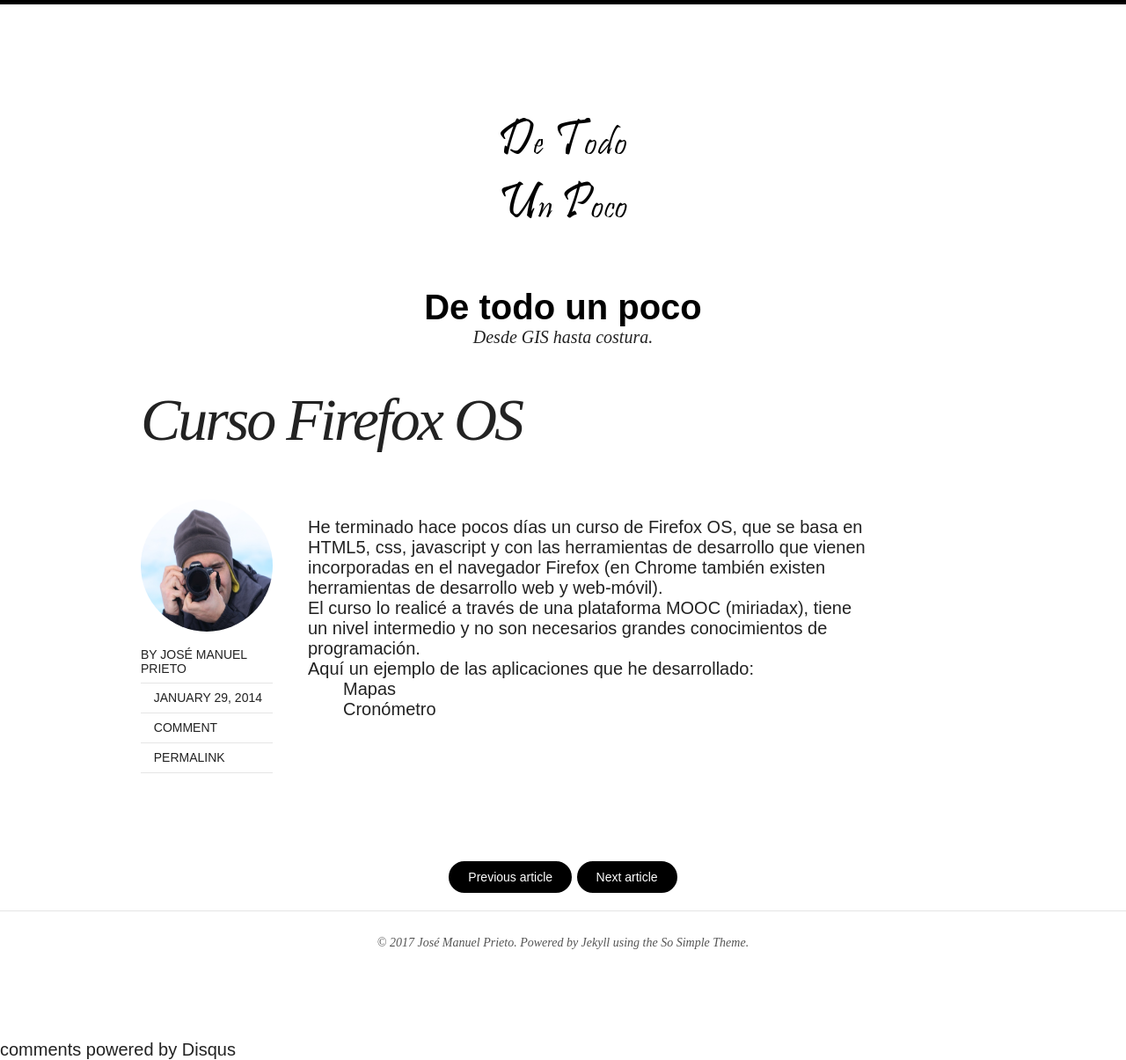
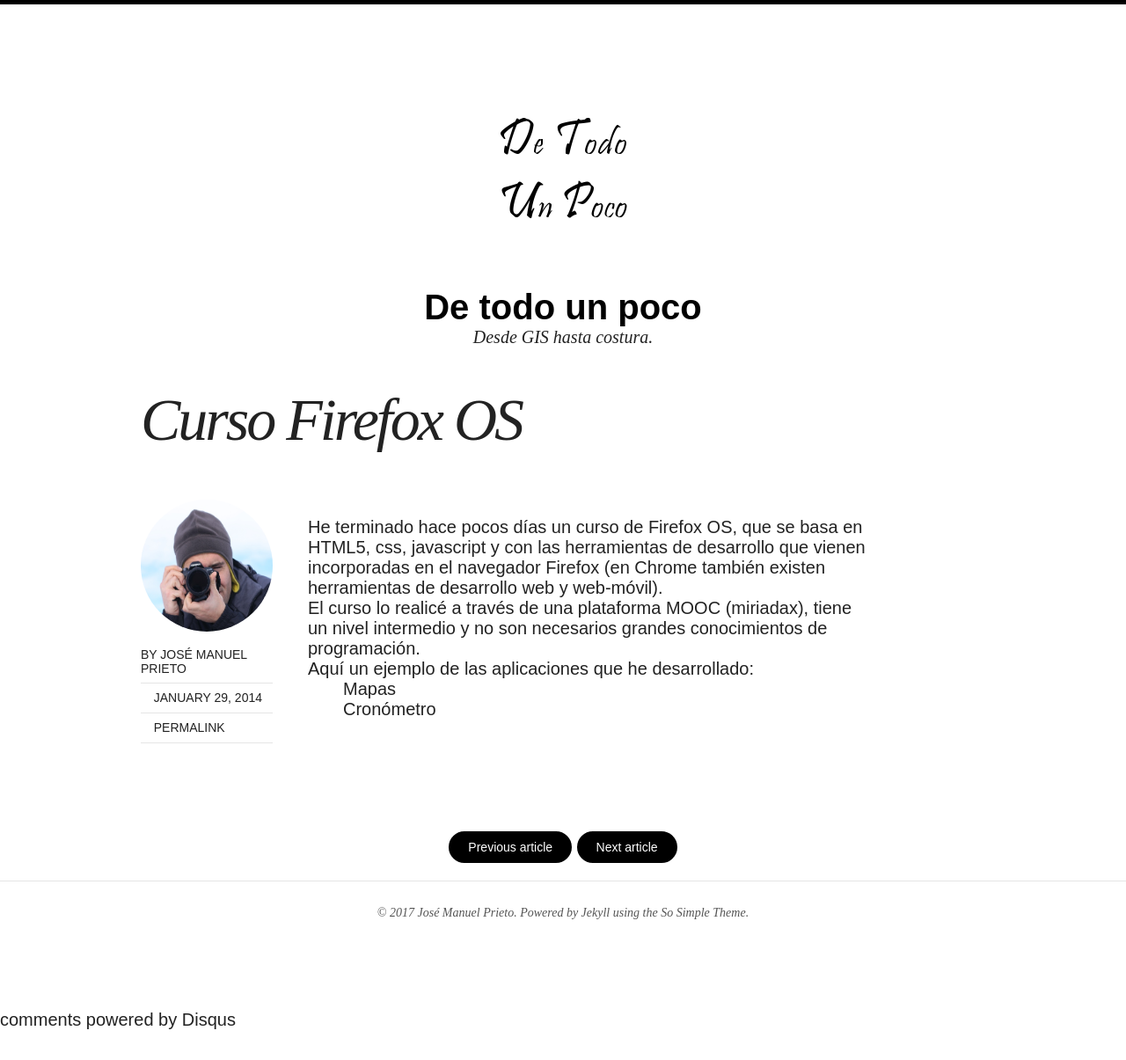
Before and after one commit to jmprietob/jmprietob.github.io, a Jekyll site: the page built from _posts/2014-01-28-Curso-Firefox-OS.markdown, in a window 1280 px wide. Shown: the whole page at 88% size. Built offline with Jekyll 4.4.1, drawn with Linux system fonts in a browser that asks for light colours; nearby versions of some CDN libraries; comment, search, counter and statistics services are not loaded; after the commit the page ends 1171 px from its top, so only the background shows below that.

Commit message:
Cambios config
Configuración desactualizada.

```diff
--- a/_config.yml
+++ b/_config.yml
@@ -1,7 +1,7 @@
 title:            De todo un poco
 description:      Desde GIS hasta costura.
 logo:             site-logo.png
-disqus_shortname: jmprietob
+#disqus_shortname: jmprietob
 search:           true
 # Change url to your domain. Leave localhost server or blank when working locally.
 url:              http://jmprietob.github.io
@@ -43,7 +43,7 @@
 # http://en.wikipedia.org/wiki/List_of_tz_database_time_zones
 timezone:    Europe/Madrid
 future:      true
-highlighter: true
+highlighter: rouge
 markdown:    kramdown
 encoding:    utf-8
 # https://github.com/mojombo/jekyll/wiki/Permalinks
@@ -52,16 +52,10 @@
 kramdown:
   auto_ids: true
   footnote_nr: 1
+  syntax_highlighter: rouge
   entity_output: as_char
   toc_levels: 1..6
-  use_coderay: false
-
-  coderay:
-    coderay_line_numbers:
-    coderay_line_numbers_start: 1
-    coderay_tab_width: 4
-    coderay_bold_every: 10
-    coderay_css: class
+  enable_coderay: false
 
 include: [".htaccess"]
 exclude: ["lib", "config.rb", "Gemfile", "Capfile", "Gemfile.lock", "config", "log", "Rakefile", "Rakefile.rb", "tmp", "less", "*.sublime-project", "*.sublime-workspace", "test", "spec", "Gruntfile.js", "package.json", "node_modules"]
```
